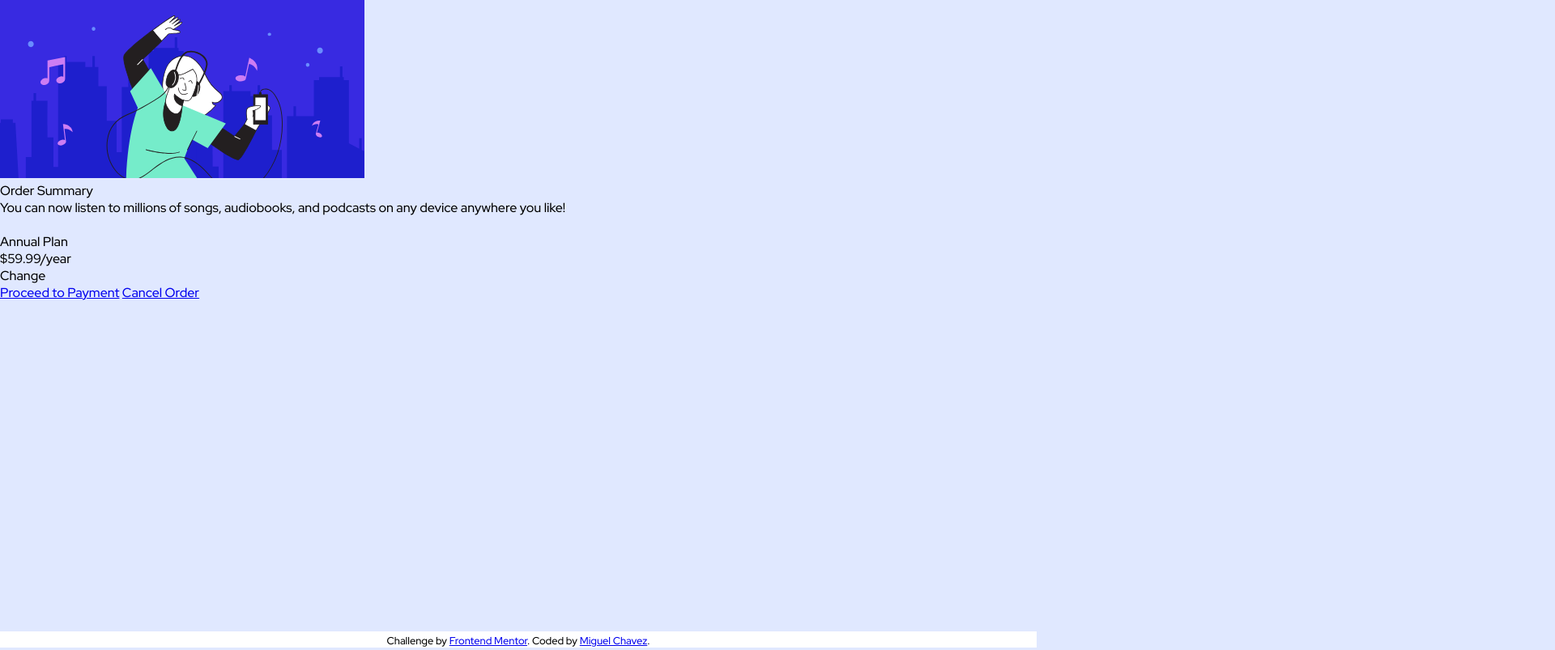
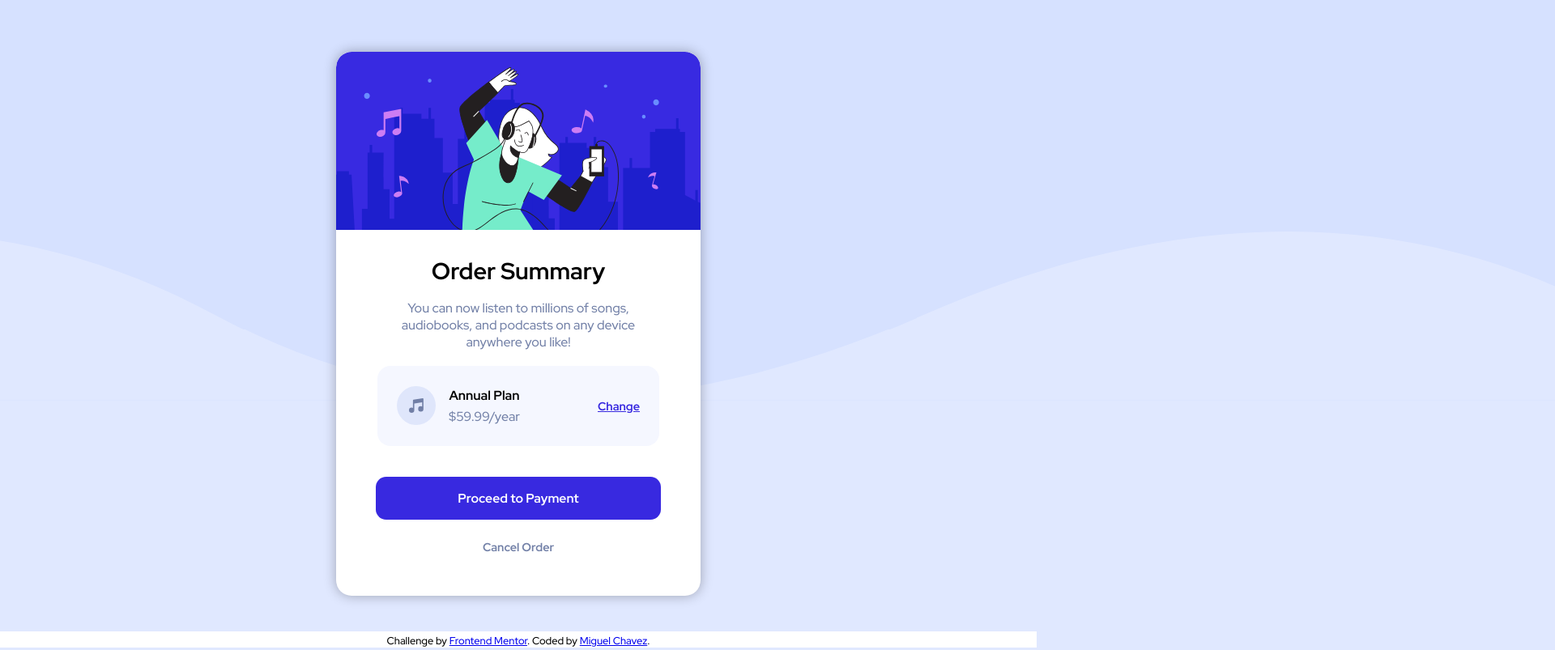
Before and after one commit to toonchavez8/06_OrderSummeryComponent, a plain HTML site: page index.html in a window 1280 px wide. Shown: the top 803 px of the page at 81% size, 1920 px wide, since content can reach past the window. Drawn offline with Linux system fonts and the light colour scheme.

Commit message:
styled card for desktop and added bg anim

```diff
--- a/index.html
+++ b/index.html
@@ -13,7 +13,10 @@
 <body>
   <main class="cardWrapper">
     <div class="card">
-      <img src="/images/illustration-hero.svg" alt="">
+      <div class="imgBox">
+        <img src="/images/illustration-hero.svg" alt="">
+      </div>
+
       <div class="card-body">
         <div class="header">
           <h1>Order Summary</h1>
@@ -21,18 +24,25 @@
             device anywhere you like!</p>
         </div>
         <div class="plan-container">
-          <img src="" alt="">
-          <h2> Annual Plan</h2>
-          <p>$59.99/year</p>
-          <p> Change</p>
+          <img src="/images/icon-music.svg" alt="">
+          <div class="annualPlan">
+            <h2> Annual Plan</h2>
+            <p>$59.99/year</p>
+          </div>
+
+          <a href="#"> Change</a>
         </div>
         <div class="btnBox">
-          <a href="#"> Proceed to Payment</a>
-          <a href="#"> Cancel Order</a>
+          <a href="#" class="btn"> Proceed to Payment</a>
+          <a href="#" class="cancel"> Cancel Order</a>
         </div>
       </div>
     </div>
   </main>
+
+  <section class="BG">
+    <div class="Wave"></div>
+  </section>
 
   <!-- Attribution section -->
 
--- a/style.css
+++ b/style.css
@@ -6,6 +6,7 @@
   /* Primary Color variables */
   --pr-paleBlue: hsl(225, 100%, 94%);
   --pr-britghtblue: hsl(245, 75%, 52%);
+  --pr-britghtblueHover: hsl(245, 75%, 65%);
 
   /* Secondary Color variables */
   --sc-verypaleBlue: hsl(225, 100%, 98%);
@@ -40,15 +41,249 @@ p {
 }
 
 /* Inherited body */
-body{
+body {
   background-color: var(--pr-paleBlue);
   font-family: var(--font-family-primary);
   font-weight: var(--fw-medium);
+  overflow: hidden;
 }
 
-/* mobile first approach */
-    /* general styling */
+/* desktop first approach | general styling */
+.cardWrapper {
+  width: 100%;
+  max-width: 1200px;
+  margin: 0 auto;
+  padding: 0 20px;
+  display: flex;
+  flex-direction: column;
+  align-items: center;
+  justify-content: center;
+  height: 100vh;
+  gap: 1rem;
+}
+/* card design */
+.card {
+  width: 100%;
+  max-width: 450px;
+  background-color: var(--White);
+  border-radius: 1.2rem;
+  box-shadow: 0px 0px 15px 0px rgba(0, 0, 0, 0.3);
+  display: flex;
+  flex-direction: column;
+  align-items: center;
+  justify-content: center;
+  transition: all 0.3s ease-in-out;
+}
+/* card hover */
+.card:hover {
+  box-shadow: 0px 0px 25px 0px rgba(0, 0, 0, 0.1);
+  transform: scale(1.015);
+}
 
+/* img container */
+.imgBox {
+  width: 100%;
+  height: 220px;
+  max-width: 450px;
+  overflow: hidden;
+  border-radius: 1.2rem 1.2rem 0 0;
+}
+/* img styling */
+.imgBox img {
+  width: 100%;
+  border-radius: 1.2rem 1.2rem 0 0;
+  transition: all 0.3s ease-in-out;
+}
+/* img styling on hover animation */
+.imgBox:hover img {
+  transform: scale(1.1);
+}
+
+/* Card body styling */
+
+.card-body {
+  display: flex;
+  flex-direction: column;
+  align-items: center;
+  justify-content: center;
+  width: 100%;
+  padding: 2rem 0rem;
+}
+
+/* card header styling */
+.header {
+  display: flex;
+  flex-direction: column;
+  align-items: center;
+  justify-content: center;
+  width: 100%;
+  gap: 1rem;
+}
+
+.header h1 {
+  font-family: var(--font-family-primary);
+  font-weight: var(--fw-bold);
+  font-size: 1.8rem;
+  transition: all 0.3s ease-in-out;
+}
+
+.header h1:hover {
+  color: var(--pr-britghtblue);
+  transform: scale(1.02);
+}
+
+.header p {
+  font-family: var(--font-family-primary);
+  font-weight: var(--fw-medium);
+  color: var(--sc-desatBlue);
+  font-size: 1rem;
+  text-align: center;
+  max-width: 20em;
+}
+
+/* annual plan box  styling*/
+.plan-container {
+  display: flex;
+  flex-direction: row;
+  align-items: center;
+  justify-content: center;
+  width: fit-content;
+  padding: 1.6rem 1.5rem;
+  border-radius: 1rem;
+  gap: 1rem;
+  background-color: var(--sc-verypaleBlue);
+  margin: 1.2rem 0;
+  transition: all 350ms ease-in-out;
+}
+
+.annualPlan {
+  display: flex;
+  flex-direction: column;
+  align-items: center;
+  justify-content: center;
+  width: 100%;
+  gap: 0.3rem;
+}
+
+.annualPlan h2 {
+  font-family: var(--font-family-primary);
+  font-weight: var(--fw-bold);
+  font-size: 1rem;
+}
+.annualPlan p {
+  font-family: var(--font-family-primary);
+  font-weight: var(--fw-medium);
+  color: var(--sc-desatBlue);
+  font-size: 1rem;
+  text-align: center;
+  max-width: 20em;
+}
+
+.plan-container a {
+  color: var(--pr-britghtblue);
+  font-family: var(--font-family-primary);
+  font-weight: var(--fw-bold);
+  font-size: 0.9rem;
+  text-align: center;
+  margin-left: 5rem;
+  transition: all 150ms ease-in-out;
+}
+/* hover animation for plan section */
+.plan-container:hover {
+  transform: scale(1.05);
+}
+
+.plan-container a:hover {
+  color: var(--pr-britghtblueHover);
+  transform: scale(1.05);
+  text-decoration: none;
+}
+
+/* button box styling section */
+.btnBox {
+  display: flex;
+  flex-direction: column;
+  align-items: center;
+  justify-content: center;
+  width: 100%;
+  max-width: 350px;
+  gap: 1.5rem;
+  margin: 1.2rem 0;
+}
+
+.btnBox .btn {
+  width: 100%;
+  max-width: 320px;
+  border-radius: 0.8rem;
+  background-color: var(--pr-britghtblue);
+  color: var(--White);
+  font-family: var(--font-family-primary);
+  font-weight: var(--fw-bold);
+  font-size: 0.98rem;
+  text-align: center;
+  text-decoration: none;
+  padding: 1rem;
+  transition: all 350ms ease-in-out;
+}
+
+.btnBox .cancel {
+  text-decoration: none;
+  color: var(--sc-desatBlue);
+  font-weight: var(--fw-bold);
+  font-size: 0.9rem;
+  transition: all 350ms ease-in-out;
+}
+
+/* hover animation for btn section*/
+.btnBox .btn:hover {
+  transform: scale(1.04);
+  background-color: var(--pr-britghtblueHover);
+}
+
+.btnBox .btn:active {
+  transform: scale(1.02);
+  background-color: var(--pr-britghtblue);
+  box-shadow: inset 0px 0px 10px 0px rgba(0, 0, 0, 0.5);
+}
+
+.btnBox .cancel:hover {
+  color: var(--sc-darkBlue);
+  transform: scale(1.04);
+}
+
+/* backgroun animaiton */
+section .bg {
+  position: absolute;
+  top: 0;
+  left: 0;
+  transform: translate(-50%, -50%);
+  width: 100%;
+  z-index: -1;
+}
+
+section .Wave {
+  background-image: url(/images/pattern-background-desktop.svg) ;
+  background-repeat: repeat-x;
+  transform: scale(1.2);
+  width: 6400px;
+  height: 100%;
+  position: absolute;
+  top: 50px;
+  left:0;
+  z-index: -1;
+ animation: wave 10s linear infinite;
+}
+
+@keyframes wave {
+  0% {
+    margin-left: 0;
+  }
+  100% {
+    margin-left: -1640px;
+  }
+}
+
+/* mobile styling */
 
 
 /* attribution section */
```
Lines whose indentation alone changed are shown as unchanged.
